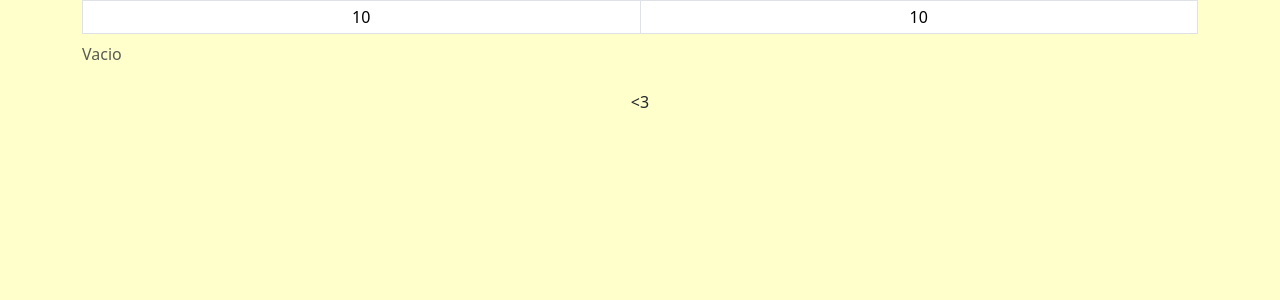
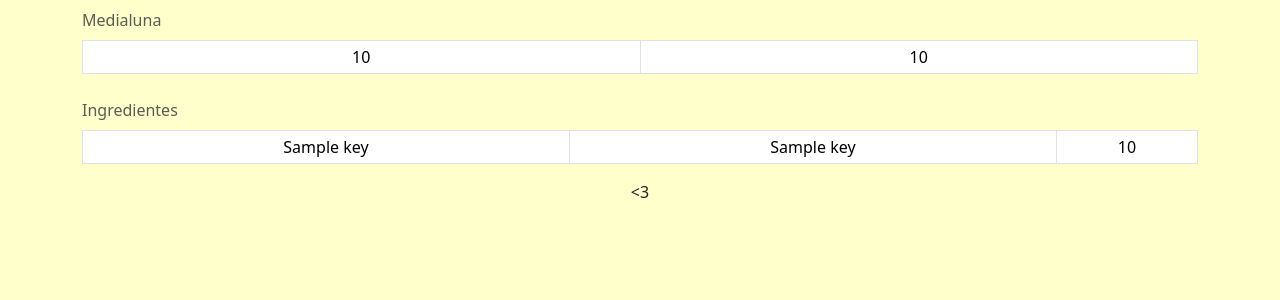
Before and after one commit to gabriel-g4/medialunas, a Flask app: template templates/medialunas.html in a window 1280 px wide. Shown: the top 300 px of the page. Run offline with Flask 3, Linux system fonts and the light colour scheme; the template is opened without the code that fills it: most values are stand-ins (such as "Sample title", 1, 10 or a date in 2020).

Commit message:
feat: add ingredientes table to /medialunas/id

```diff
--- a/app.py
+++ b/app.py
@@ -3,13 +3,19 @@ import sqlite3
 
 app = Flask(__name__)
 database = "medialunas.db"
+
 with sqlite3.connect(database) as connection:
     cursor = connection.cursor()
     cursor.execute("SELECT c.name FROM pragma_table_info('medialunas') c")
-    columnas_medialunas = cursor.fetchall()
+    COLUMNAS_MEDIALUNAS = cursor.fetchall()
+    cursor.execute("SELECT c.name FROM pragma_table_info('ingredientes') c")
+    COLUMNAS_INGREDIENTES_PRECIOS = cursor.fetchall()
 
-for i in range(len(columnas_medialunas)):
-    columnas_medialunas[i] = columnas_medialunas[i][0]
+for i in range(len(COLUMNAS_MEDIALUNAS)):
+    COLUMNAS_MEDIALUNAS[i] = COLUMNAS_MEDIALUNAS[i][0]
+
+for i in range(len(COLUMNAS_INGREDIENTES_PRECIOS)):
+    COLUMNAS_INGREDIENTES_PRECIOS[i] = COLUMNAS_INGREDIENTES_PRECIOS[i][0]
 
 
 
@@ -20,21 +26,38 @@ def index():
         cursor.execute("SELECT * FROM medialunas")
         data = cursor.fetchall()
     return render_template("index.html", medialunas=data\
-                           , columnas_medialunas=columnas_medialunas)
+                           , columnas_medialunas=COLUMNAS_MEDIALUNAS)
 
 @app.route('/medialunas/<int:id>')
 def mostrar_medialunas(id: int):
     with sqlite3.connect(database) as connection:
         cursor = connection.cursor()
-        cursor.execute("SELECT * FROM medialunas WHERE id=?", (str(id)))
-        selected_medialuna = cursor.fetchall()
+        cursor.execute("SELECT * FROM medialunas WHERE id=?", (str(id),))
+        selected_medialuna = cursor.fetchone()
+        cursor.execute("SELECT * FROM ingredientes WHERE id=?", (str(id),))
+        selected_ingredientes = cursor.fetchone()
+        cursor.execute("SELECT * FROM precios WHERE id=?", (str(id),))
+        selected_precios = cursor.fetchone()
+
+    print(COLUMNAS_INGREDIENTES_PRECIOS)
 
     medialuna = {}
-    for i in range(len(columnas_medialunas)):
-        medialuna[columnas_medialunas[i]] = selected_medialuna[0][i]
+    ingredientes = {}
+    precios = {}
+
+    if selected_medialuna != None:
+        for i in range(len(COLUMNAS_MEDIALUNAS)):
+            medialuna[COLUMNAS_MEDIALUNAS[i]] = selected_medialuna[i]
+    if selected_ingredientes != None:
+        for i in range(len(COLUMNAS_INGREDIENTES_PRECIOS)):
+            ingredientes[COLUMNAS_INGREDIENTES_PRECIOS[i]] = selected_ingredientes[i]
+    if selected_precios != None:
+        for i in range(len(COLUMNAS_INGREDIENTES_PRECIOS)):
+            precios[COLUMNAS_INGREDIENTES_PRECIOS[i]] = selected_precios[i]
 
 
-    return render_template("medialunas.html", medialuna=medialuna)
+    return render_template("medialunas.html", medialuna=medialuna,
+                           ingredientes=ingredientes, precios=precios)
 
 
 if __name__ == "__main__":
--- a/static/styles.css
+++ b/static/styles.css
@@ -11,6 +11,11 @@ body
     width: 100%;
 }
 
+caption
+{
+    caption-side: top;
+}
+
 h1
 {
     margin-top: 1rem !important;
--- a/templates/medialunas.html
+++ b/templates/medialunas.html
@@ -7,7 +7,7 @@
 {% block main %}
 <div class="container table-responsive-sm">
     <table class="table table-sm table-hover table-bordered">
-        <caption> Vacio </caption>
+        <caption> Medialuna </caption>
         <tbody>
             {% for key in medialuna %}
             <tr>
@@ -21,5 +21,23 @@
             {% endfor %}
         </tbody>
     </table>
+    <table class="table table-sm table-hover table-bordered">
+        <caption> Ingredientes </caption>
+        <tbody>
+            {% for key in ingredientes %}
+            <tr>
+                <td>
+                    {{ key }}
+                </td>
+                <td>
+                    {{ ingredientes[key] }}
+                </td>
+                <td>
+                    {{ precios[key] }}
+                </td>
+            </tr>
+            {% endfor %}
+        </tbody>
+    </table>
 </div>
 {% endblock %}
```
Also changed, not shown: medialunas.db.
